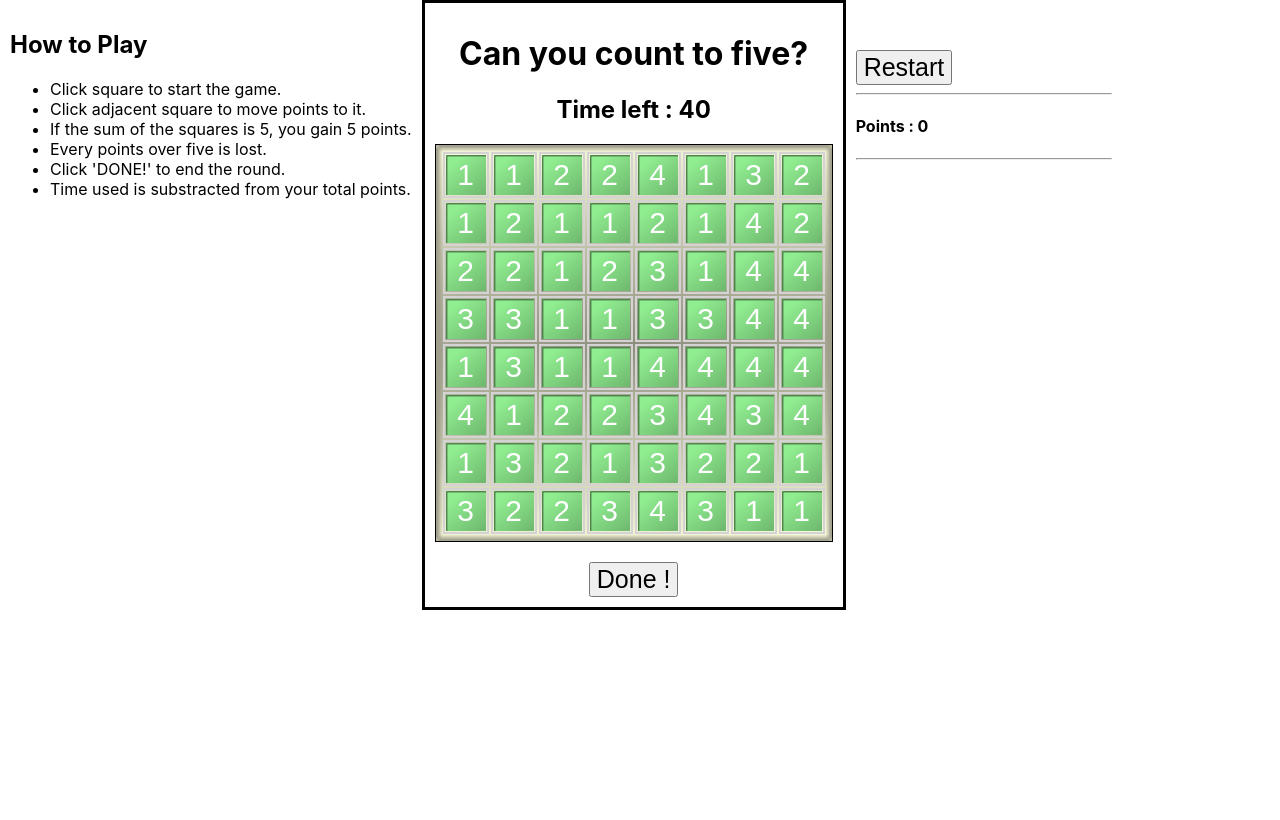
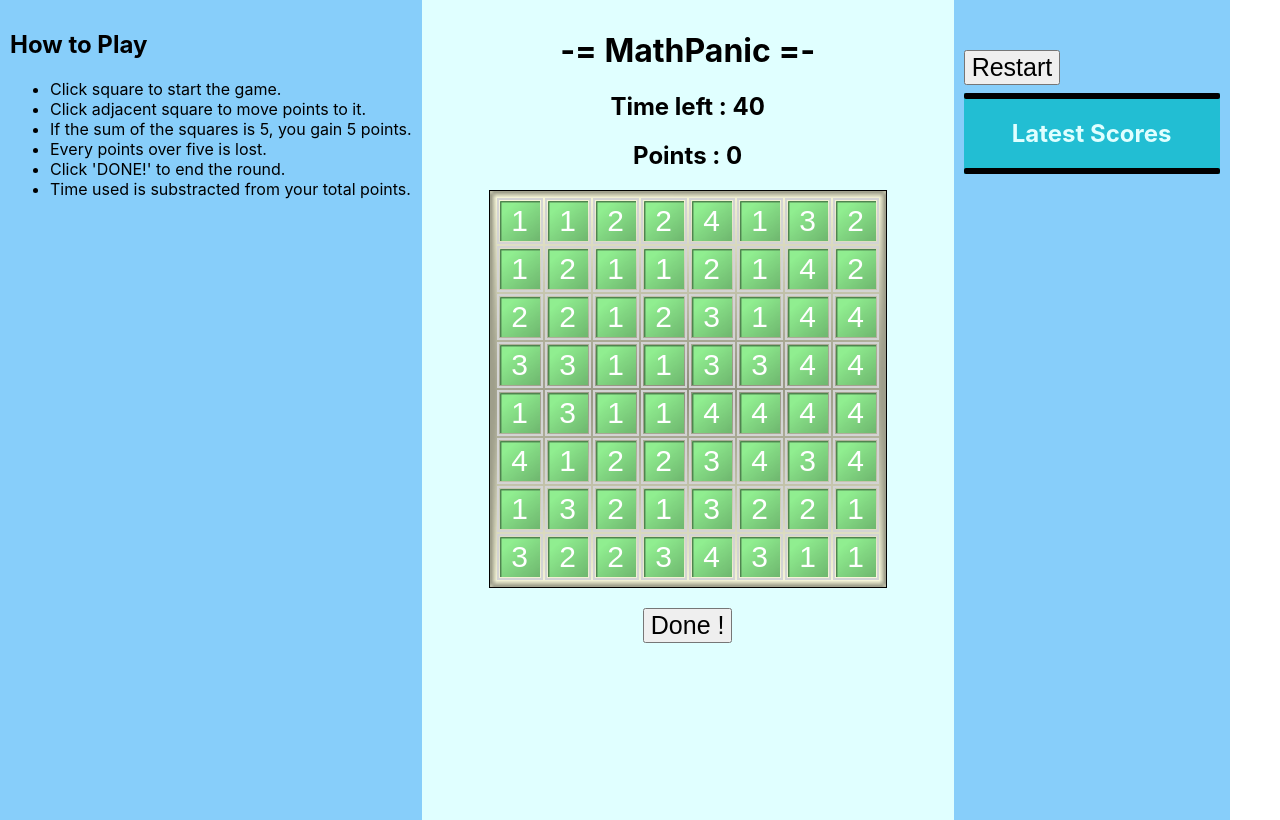
Before and after one commit to HeikkiMustonen/MathPanic, a React (Create React App) app: page / in a window 1280 px wide. Built offline with nearby package versions, Linux system fonts and the light colour scheme.

Commit message:
Making things pretty.

```diff
--- a/src/ButtonGame/ButtonGame.css
+++ b/src/ButtonGame/ButtonGame.css
@@ -35,8 +35,46 @@
     background-image:url('./images/TableBackground.png');
     padding: 10px;
   }
+  .howTo-div{
+    background-color:lightskyblue;
+    width:auto;
+    min-width: 20%;
+    min-height:800px;
+    float:left;
+    padding:10px
+  }
 
-  .gameBoard{
+  .gameBoard-div{
     background-color:lightcyan;
     border: 1px blue;
+    width:auto;
+    min-width: 40%;
+    min-height:800px;
+    padding:10px;
+    float:left
   }
+
+  .scoreBoard-div{
+    background-color:lightskyblue;
+    border: 1px blue;
+    min-width: 20%;
+    width:auto;
+    min-height:800px;
+    padding:10px;
+    float:left
+  }
+
+  .latestScores{
+    background-color:rgb(34, 190, 211);
+    border: 1px blue;
+    min-width: 20%;
+    text-align: center;
+    color: lightcyan;
+
+    }
+  .latestScore-hr{
+    border: solid black;
+    border-radius: 2px;
+    }
+
+  /* {width:'20%', float:'left', padding:'10px'} */
--- a/src/ButtonGame/ButtonGameManager.js
+++ b/src/ButtonGame/ButtonGameManager.js
@@ -258,7 +258,7 @@ class ButtonGameManager extends React.Component{
     render(){
         return(
             <div style={{width:'100%', overflow:'hidden'}}>
-                <div style={{width:'auto', float:'left', padding:'10px'}}>
+                <div className="howTo-div">
                         <h2>How to Play</h2>
                         <ul>
                             <li>Click square to start the game.</li>
@@ -270,27 +270,32 @@ class ButtonGameManager extends React.Component{
                             {this.showZeroPoints()}
                         </ul>
                 </div>
-                <div style={{width:'auto',padding:'10px', float:'left',borderStyle:'solid'}}>
+                <div className="gameBoard-div">
                     <div align="center">
-                    <h1>Can you count to five?</h1>
+                    <h1>-= MathPanic =-</h1>
                     <h2>Time left : {this.timer}</h2>
+                    <h2>{this.points()}</h2>
                     </div>
+                    <div align="center">
                     {this.createTable(this.tableX,this.tableY)}
+                    </div>
                     <div align="center">
                         <br></br>
                          <button onClick={this.endGame} className="DoneButton">Done !</button>
 
                     </div>
                 </div>
-                <div style={{width:'20%', float:'left', padding:'10px'}}>
+                <div className="scoreBoard-div">
 
                 <br/>
                     <br/>
                     <button onClick={this.resetGame} className="DoneButton">Restart</button>
                     <br/>
-                    <hr></hr>
-                    <h4>{this.points()}</h4>
-                    <hr></hr>
+                        <div className="latestScores">
+                        <hr className="latestScore-hr"></hr>
+                        <h2 >Latest Scores</h2>
+                        <hr className="latestScore-hr"></hr>
+                        </div>
                     <h4>{this.scores.map(x => x)}</h4>
                 </div>
             </div>
```
